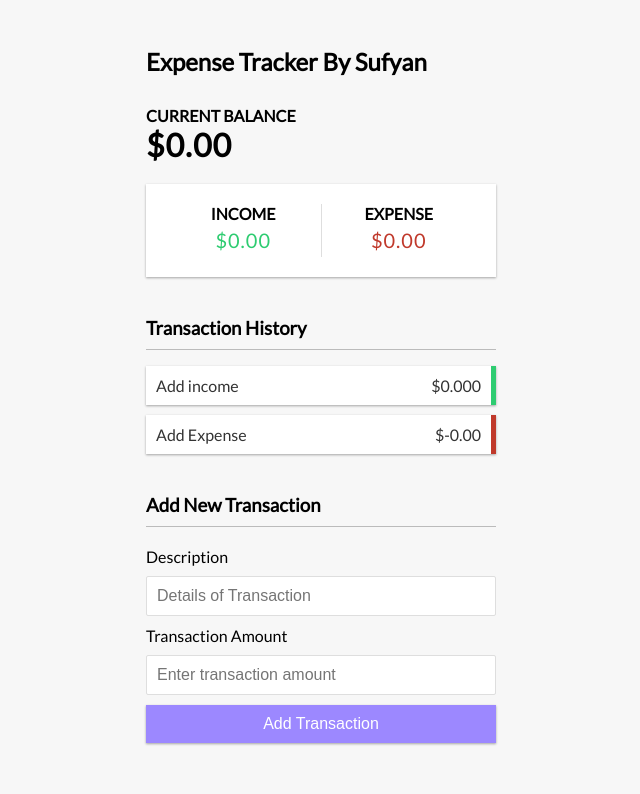
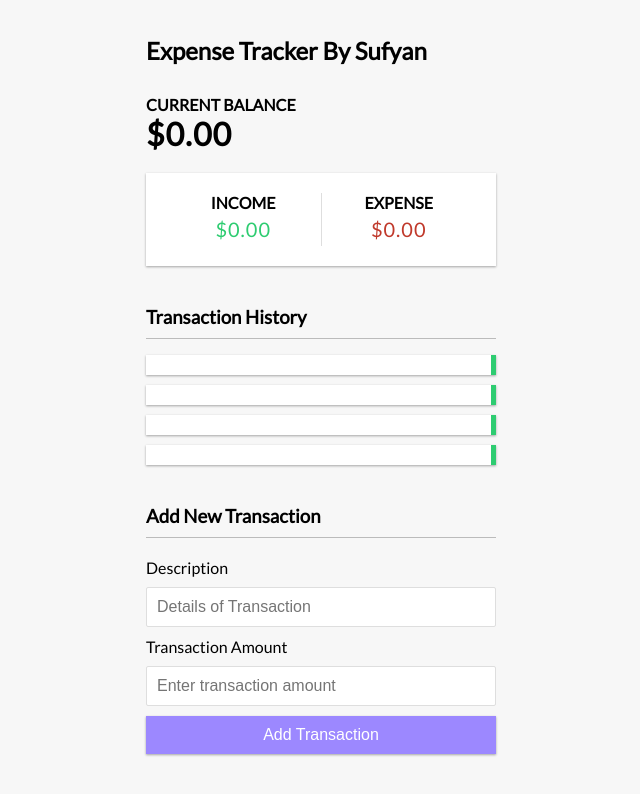
Before and after one commit to SamiSahai/expense-tracker-app-2020, a React (Create React App) app: page / in a window 1280 px wide. Shown: the top 794 px of the page, without its empty margins (319-959 px from the left). Built offline with nearby package versions, Linux system fonts and the light colour scheme.

Commit message:
added transactions to transaction history
added transactions to transaction history while removing unuse components like dispatch so that workflows work without error.

```diff
--- /dev/null
+++ b/src/Components/Transaction.js
@@ -0,0 +1,12 @@
+import React from 'react'
+
+export const Transaction = ({ transaction }) => {
+    return (
+        <li className="plus">
+            {Transaction.description}
+            <span>{Transaction.transactionAmount}</span>
+            <button className="delete-btn">x</button>
+
+        </li>
+    )
+}
--- a/src/Components/TransactionHistory.js
+++ b/src/Components/TransactionHistory.js
@@ -1,22 +1,24 @@
-import React from 'react'
+import React,{ useContext } from 'react';
 
+// Import the Global Context
+import { GlobalContext } from '../context/GlobalState';
+
+//Import Transactions
+import { Transaction } from './Transaction'
 export const TransactionHistory = () => {
+
+    const { transactions } = useContext(GlobalContext);
+
+
     return (
         <div>
             <h3>Transaction History</h3>
             <ul className="list">
-                <li className="plus">
-                    Add income
-                    <span>$0.000</span>
-                    <button className="delete-btn">x</button>
+                {transactions.map(transaction => (
+                    <Transaction key={transaction.id} transaction={transaction} />
+                    )
+                 )}
 
-                </li>
-                <li className="minus">
-                    Add Expense
-                    <span>$-0.00</span>
-                    <button className="delete-btn">x</button>
-
-                </li>
 
             </ul>
         </div>
--- a/src/context/GlobalState.js
+++ b/src/context/GlobalState.js
@@ -19,7 +19,7 @@
 // Create a provider for the Global Context
 export const GlobalProvider = ({ children }) => {
 
-    const [state, dispatch] = useReducer(AppReducer, initialState)
+    const [state] = useReducer(AppReducer, initialState)
 
     return (
         <GlobalContext.Provider value={
```
